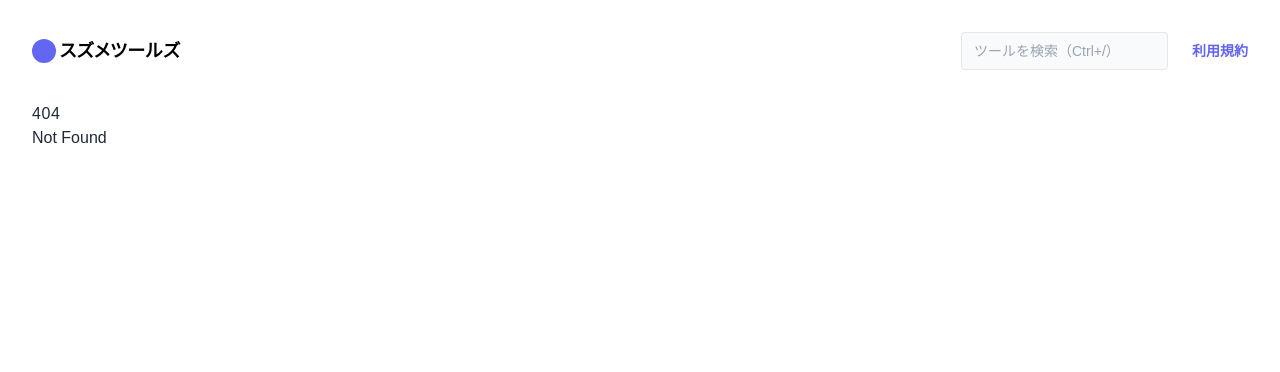
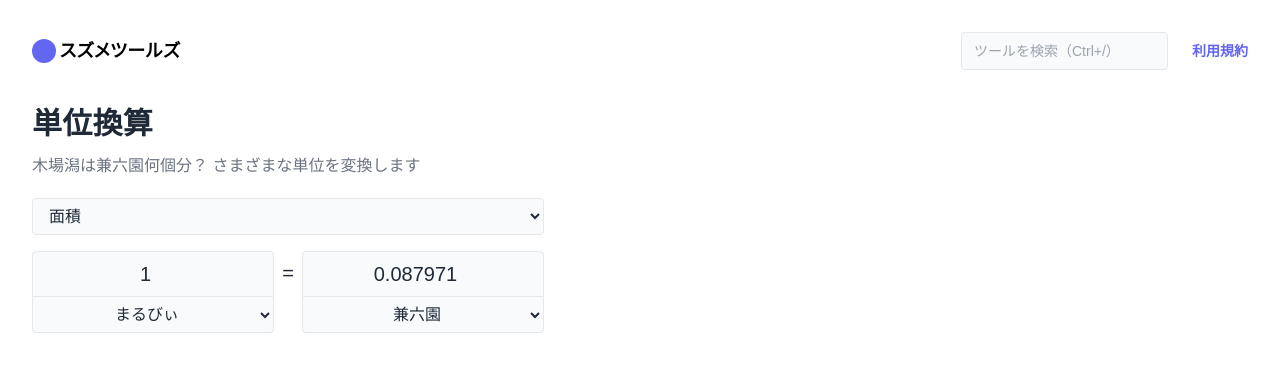
Before and after one commit to sharapeco/tools.suzume.dev, a SvelteKit app: page /unit-converter in a window 1280 px wide. Before the commit this address had no page. Shown: the top 372 px of the page. Built offline with nearby package versions, Linux system fonts and the light colour scheme.

Commit message:
✨単位換算機能を追加

```diff
--- a/src/routes/+layout.server.js
+++ b/src/routes/+layout.server.js
@@ -1,53 +1,4 @@
-const tools = [
-	{
-		icon: 'U+',
-		title: 'Unicode文字情報',
-		route: '/unicode',
-		description: '文字のUnicode符号位置と文字の詳細について調べるツールです',
-		disabled: false,
-	},
-	{
-		icon: 'Aa',
-		title: '文字種変換',
-		route: '/character-form',
-		description: 'ひらがな、カタカナ、全角形など、さまざまな文字種の変換を行います',
-		disabled: false,
-	},
-	{
-		icon: '01',
-		title: 'エンコード・デコード',
-		route: '/encode',
-		description: 'URL encode、Base64 など、さまざまな形式のエンコード・デコードを行います',
-		disabled: false,
-	},
-	{
-		icon: '<svg viewBox="64 64 896 896" focusable="false" data-icon="qrcode" width="1em" height="1em" fill="currentColor" aria-hidden="true"><path d="M468 128H160c-17.7 0-32 14.3-32 32v308c0 4.4 3.6 8 8 8h332c4.4 0 8-3.6 8-8V136c0-4.4-3.6-8-8-8zm-56 284H192V192h220v220zm-138-74h56c4.4 0 8-3.6 8-8v-56c0-4.4-3.6-8-8-8h-56c-4.4 0-8 3.6-8 8v56c0 4.4 3.6 8 8 8zm194 210H136c-4.4 0-8 3.6-8 8v308c0 17.7 14.3 32 32 32h308c4.4 0 8-3.6 8-8V556c0-4.4-3.6-8-8-8zm-56 284H192V612h220v220zm-138-74h56c4.4 0 8-3.6 8-8v-56c0-4.4-3.6-8-8-8h-56c-4.4 0-8 3.6-8 8v56c0 4.4 3.6 8 8 8zm590-630H556c-4.4 0-8 3.6-8 8v332c0 4.4 3.6 8 8 8h332c4.4 0 8-3.6 8-8V160c0-17.7-14.3-32-32-32zm-32 284H612V192h220v220zm-138-74h56c4.4 0 8-3.6 8-8v-56c0-4.4-3.6-8-8-8h-56c-4.4 0-8 3.6-8 8v56c0 4.4 3.6 8 8 8zm194 210h-48c-4.4 0-8 3.6-8 8v134h-78V556c0-4.4-3.6-8-8-8H556c-4.4 0-8 3.6-8 8v332c0 4.4 3.6 8 8 8h48c4.4 0 8-3.6 8-8V644h78v102c0 4.4 3.6 8 8 8h190c4.4 0 8-3.6 8-8V556c0-4.4-3.6-8-8-8zM746 832h-48c-4.4 0-8 3.6-8 8v48c0 4.4 3.6 8 8 8h48c4.4 0 8-3.6 8-8v-48c0-4.4-3.6-8-8-8zm142 0h-48c-4.4 0-8 3.6-8 8v48c0 4.4 3.6 8 8 8h48c4.4 0 8-3.6 8-8v-48c0-4.4-3.6-8-8-8z"></path></svg>',
-		title: 'QRコード生成',
-		route: '/qr',
-		description: '4種のエラー訂正レベルのQRコードを生成し、SVG形式でダウンロードできます',
-		disabled: false,
-	},
-	{
-		icon: '組',
-		title: 'テキスト整形',
-		route: '/text-formatting',
-		description: 'DTPやWebページ向けのテキスト整形を行います',
-		disabled: false,
-	},
-	{
-		icon: '<svg width="1em" height="1em" viewBox="0 0 96 96" fill="currentColor" aria-hidden="true"><path d="M36.026,2.507l-6.314,-0l-0,52.3c-0.99,-0.849 -3.474,-1.885 -7.552,-1.885c-10.196,0 -22.16,8.027 -22.16,19.799c0,7.893 5.438,11.772 13.595,11.772c11.148,0 22.431,-9.23 22.431,-21.538l0,-60.448Z"/><path d="M96,63.182l-39.636,-0l0,6.342l39.636,-0l0,-6.342Zm0,-20.932l-39.636,0l0,6.342l39.636,0l0,-6.342Z"/></svg>',
-		title: 'Tap BPM',
-		route: '/tap-bpm',
-		description: 'キーボード、ポインティングデバイス、タッチ操作でBPMを計測します',
-		disabled: true,
-	},
-	{
-		icon: '',
-		title: '日付',
-		route: '/date',
-		disabled: true,
-	},
-]
+import { tools } from "../tool-list";
 
 export async function load() {
 	return {
--- /dev/null
+++ b/src/routes/unit-converter/+page.svelte
@@ -0,0 +1,88 @@
+<script>
+	import { converters, convert } from "./unitConverter";
+	import SimpleToolLayout from "../../components/SimpleToolLayout.svelte";
+
+	let converter = converters[0];
+	let fromUnit = converter?.units[0];
+	let toUnit = converter?.units[1] ?? converter?.units[0];
+	let fromValue = "1";
+	let toValue = convert(fromValue, fromUnit, toUnit);
+</script>
+
+<svelte:head>
+	<title>単位換算</title>
+</svelte:head>
+
+<SimpleToolLayout title="単位換算">
+	<svelte:fragment slot="description">
+		<p class="mt-2">木場潟は兼六園何個分？ さまざまな単位を変換します</p>
+	</svelte:fragment>
+
+	<div class="max-w-lg">
+		<select
+			bind:value={converter}
+			class="w-full bg-slate-50 rounded border px-3 py-2"
+			on:change={() => {
+				fromUnit = converter.units[0];
+				toUnit = converter.units[1] ?? converter.units[0];
+			}}
+		>
+			{#each converters as iConv}
+				<option
+					value={iConv}
+					selected={iConv.classification === converter.classification}
+				>
+					{iConv.classification}
+				</option>
+			{/each}
+		</select>
+
+		{#if converter}
+			<div class="mt-4 flex">
+				<div class="flex-1">
+					<input
+						type="number"
+						class="w-full bg-slate-50 rounded-t border px-3 py-2 text-xl text-center"
+						bind:value={fromValue}
+						on:input={() => {
+							toValue = convert(fromValue, fromUnit, toUnit);
+						}}
+					/>
+					<select
+						class="w-full bg-slate-50 rounded-b border border-t-0 px-3 py-2 text-center"
+						bind:value={fromUnit}
+						on:change={() => {
+							toValue = convert(fromValue, fromUnit, toUnit);
+						}}
+					>
+						{#each converter.units as iUnit}
+							<option value={iUnit}>{iUnit.name}</option>
+						{/each}
+					</select>
+				</div>
+				<div class="px-2 py-2 text-xl">=</div>
+				<div class="flex-1">
+					<input
+						type="number"
+						class="w-full bg-slate-50 rounded-t border px-3 py-2 text-xl text-center"
+						bind:value={toValue}
+						on:input={() => {
+							fromValue = convert(toValue, toUnit, fromUnit);
+						}}
+					/>
+					<select
+						class="w-full bg-slate-50 rounded-b border border-t-0 px-3 py-2 text-center"
+						bind:value={toUnit}
+						on:change={() => {
+							toValue = convert(fromValue, fromUnit, toUnit);
+						}}
+					>
+						{#each converter.units as iUnit}
+							<option value={iUnit}>{iUnit.name}</option>
+						{/each}
+					</select>
+				</div>
+			</div>
+		{/if}
+	</div>
+</SimpleToolLayout>
--- /dev/null
+++ b/src/routes/unit-converter/unitConverter.js
@@ -0,0 +1,46 @@
+/**
+ * @typedef {Object} UnitDef
+ * @property {string} name
+ * @property {number} value
+ *
+ * @typedef {Object} ConverterDef
+ * @property {string} classification
+ * @property {UnitDef[]} units
+ */
+
+/**
+ * @type {ConverterDef[]}
+ */
+export const converters = [
+	{
+		classification: "面積",
+		units: [
+			{ name: "まるびぃ", value: 10028.7 },
+			{ name: "兼六園", value: 114000 },
+			{ name: "芝政ワールド", value: 560000 },
+			{ name: "木場潟", value: 1140000 },
+			{ name: "森林公園", value: 11500000 },
+			{ name: "能登島", value: 47000000 },
+			{ name: "金沢市", value: 468000000 },
+			{ name: "石川県", value: 4185000000 },
+			{ name: "m²", value: 1 },
+			{ name: "ha", value: 1000 },
+			{ name: "km²", value: 1000000 },
+			{ name: "東京ドーム", value: 46755 },
+			{ name: "甲子園球場", value: 38500 },
+		],
+	},
+];
+
+/**
+ * 単位を変換します
+ *
+ * @param {string} valueStr
+ * @param {UnitDef} fromUnit
+ * @param {UnitDef} toUnit
+ */
+export function convert(valueStr, fromUnit, toUnit) {
+	const value = Number.parseFloat(valueStr);
+	const convertedValue = value * fromUnit.value / toUnit.value;
+	return convertedValue.toFixed(6).replace(/\.?0+$/, "");
+}
--- /dev/null
+++ b/src/tool-list.js
@@ -0,0 +1,61 @@
+export const tools = [
+	{
+		icon: "U+",
+		title: "Unicode文字情報",
+		route: "/unicode",
+		description: "文字のUnicode符号位置と文字の詳細について調べるツールです",
+		disabled: false,
+	},
+	{
+		icon: "Aa",
+		title: "文字種変換",
+		route: "/character-form",
+		description:
+			"ひらがな、カタカナ、全角形など、さまざまな文字種の変換を行います",
+		disabled: false,
+	},
+	{
+		icon: "01",
+		title: "エンコード・デコード",
+		route: "/encode",
+		description:
+			"URL encode、Base64 など、さまざまな形式のエンコード・デコードを行います",
+		disabled: false,
+	},
+	{
+		icon: '<svg viewBox="64 64 896 896" focusable="false" data-icon="qrcode" width="1em" height="1em" fill="currentColor" aria-hidden="true"><path d="M468 128H160c-17.7 0-32 14.3-32 32v308c0 4.4 3.6 8 8 8h332c4.4 0 8-3.6 8-8V136c0-4.4-3.6-8-8-8zm-56 284H192V192h220v220zm-138-74h56c4.4 0 8-3.6 8-8v-56c0-4.4-3.6-8-8-8h-56c-4.4 0-8 3.6-8 8v56c0 4.4 3.6 8 8 8zm194 210H136c-4.4 0-8 3.6-8 8v308c0 17.7 14.3 32 32 32h308c4.4 0 8-3.6 8-8V556c0-4.4-3.6-8-8-8zm-56 284H192V612h220v220zm-138-74h56c4.4 0 8-3.6 8-8v-56c0-4.4-3.6-8-8-8h-56c-4.4 0-8 3.6-8 8v56c0 4.4 3.6 8 8 8zm590-630H556c-4.4 0-8 3.6-8 8v332c0 4.4 3.6 8 8 8h332c4.4 0 8-3.6 8-8V160c0-17.7-14.3-32-32-32zm-32 284H612V192h220v220zm-138-74h56c4.4 0 8-3.6 8-8v-56c0-4.4-3.6-8-8-8h-56c-4.4 0-8 3.6-8 8v56c0 4.4 3.6 8 8 8zm194 210h-48c-4.4 0-8 3.6-8 8v134h-78V556c0-4.4-3.6-8-8-8H556c-4.4 0-8 3.6-8 8v332c0 4.4 3.6 8 8 8h48c4.4 0 8-3.6 8-8V644h78v102c0 4.4 3.6 8 8 8h190c4.4 0 8-3.6 8-8V556c0-4.4-3.6-8-8-8zM746 832h-48c-4.4 0-8 3.6-8 8v48c0 4.4 3.6 8 8 8h48c4.4 0 8-3.6 8-8v-48c0-4.4-3.6-8-8-8zm142 0h-48c-4.4 0-8 3.6-8 8v48c0 4.4 3.6 8 8 8h48c4.4 0 8-3.6 8-8v-48c0-4.4-3.6-8-8-8z"></path></svg>',
+		title: "QRコード生成",
+		route: "/qr",
+		description:
+			"4種のエラー訂正レベルのQRコードを生成し、SVG形式でダウンロードできます",
+		disabled: false,
+	},
+	{
+		icon: "組",
+		title: "テキスト整形",
+		route: "/text-formatting",
+		description: "DTPやWebページ向けのテキスト整形を行います",
+		disabled: false,
+	},
+	{
+		icon: "⇄",
+		title: "単位換算",
+		route: "/unit-converter",
+		description: "木場潟は兼六園何個分？ さまざまな単位を変換します",
+		disabled: false,
+	},
+	{
+		icon: '<svg width="1em" height="1em" viewBox="0 0 96 96" fill="currentColor" aria-hidden="true"><path d="M36.026,2.507l-6.314,-0l-0,52.3c-0.99,-0.849 -3.474,-1.885 -7.552,-1.885c-10.196,0 -22.16,8.027 -22.16,19.799c0,7.893 5.438,11.772 13.595,11.772c11.148,0 22.431,-9.23 22.431,-21.538l0,-60.448Z"/><path d="M96,63.182l-39.636,-0l0,6.342l39.636,-0l0,-6.342Zm0,-20.932l-39.636,0l0,6.342l39.636,0l0,-6.342Z"/></svg>',
+		title: "Tap BPM",
+		route: "/tap-bpm",
+		description:
+			"キーボード、ポインティングデバイス、タッチ操作でBPMを計測します",
+		disabled: true,
+	},
+	{
+		icon: "",
+		title: "日付",
+		route: "/date",
+		disabled: true,
+	},
+];
```
